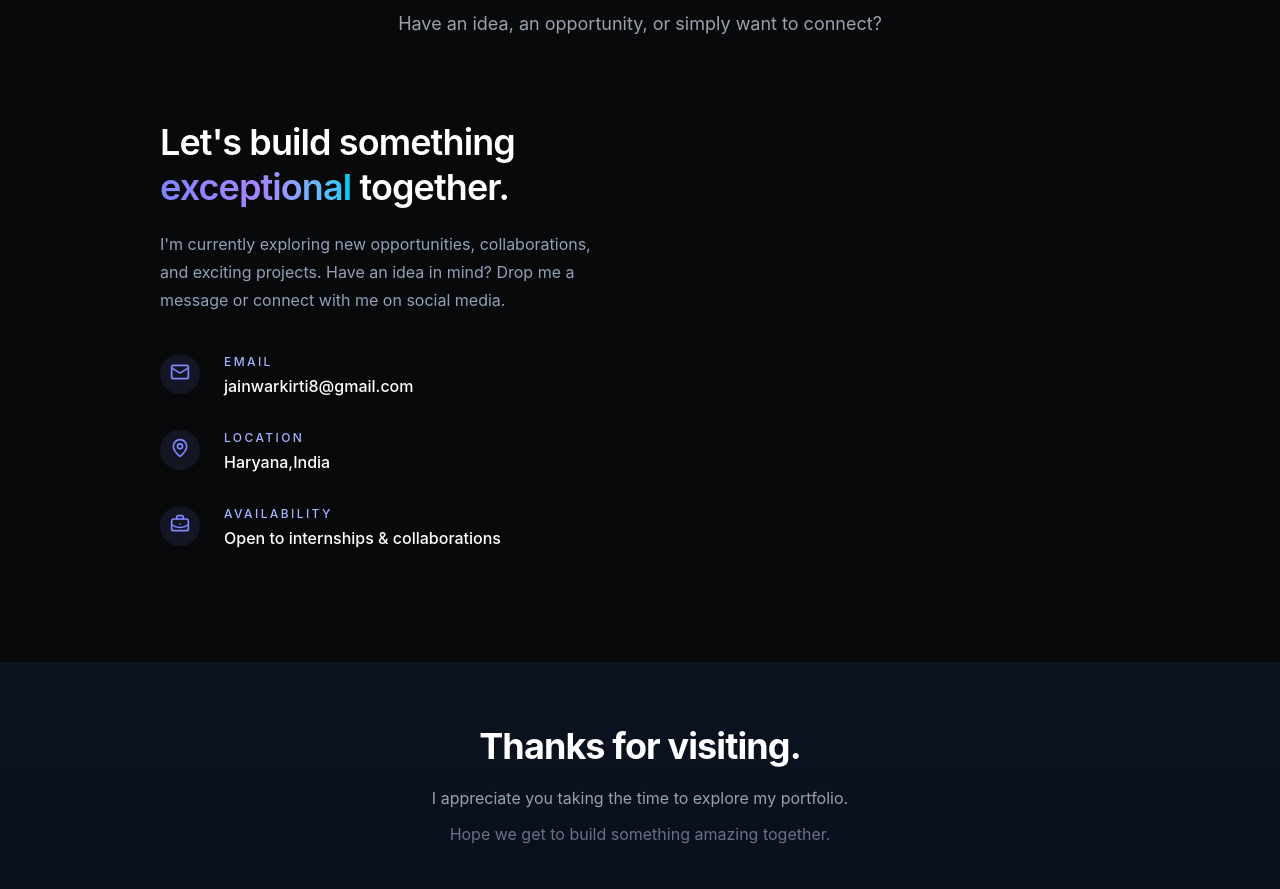
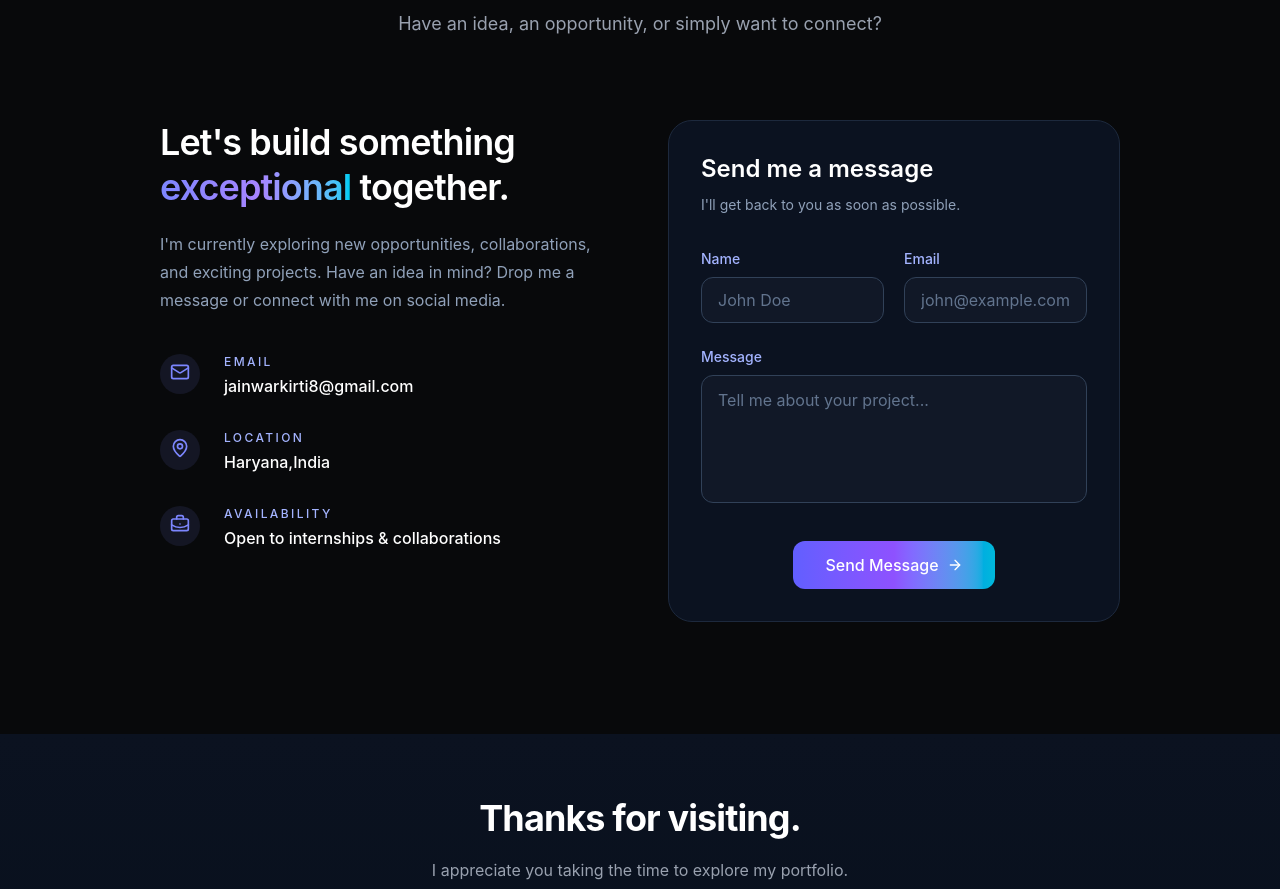
Before and after one commit to Kirti391/Portfolio-website, a React (Vite) app: page / in a window 1280 px wide. Shown: the part 2180-3069 px from the top of the page. Built offline with nearby package versions, Linux system fonts and the light colour scheme.

Commit message:
feat: build responsive contact section UI

```diff
--- a/src/components/contact/contactForm.jsx
+++ b/src/components/contact/contactForm.jsx
@@ -1,25 +1,110 @@
-import { useState } from "react";
-
+import { LuArrowRight } from "react-icons/lu";
+// import { useState } from "react";
 
 function ContactForm() {
-    const [formData, setFormData] = useState({
-    name: "",
-    email: "",
-    message: ""
-});
+  // const [formData, setFormData] = useState({
+  //   name: "",
+  //   email: "",
+  //   message: "",
+  // });
 
-function handleChange(event) {
-  const { name, value } = event.target;
-    setFormData(prevState => ({
-        ...prevState,
-        [name]: value
-    }));
-}
+  // function handleChange(event) {
+  //   const { name, value } = event.target;
+
+  //   setFormData((prevState) => ({
+  //     ...prevState,
+  //     [name]: value,
+  //   }));
+  // }
 
   return (
-    <div>
+    <div className="rounded-3xl border border-slate-800 bg-[#0B1220] p-8">
+      {/* Heading */}
+      <div>
+        <h3 className="text-2xl font-semibold text-white">
+          Send me a message
+        </h3>
 
+        <p className="mt-2 text-sm leading-6 text-slate-400">
+          I'll get back to you as soon as possible.
+        </p>
+      </div>
+
+      {/* Form */}
+      <div className="mt-8 space-y-6">
+
+        {/* Name & Email */}
+        <div className="grid grid-cols-1 gap-5 md:grid-cols-2">
+
+          {/* Name */}
+          <div>
+            <label
+              htmlFor="name"
+              className="mb-2 block text-sm font-medium text-indigo-300"
+            >
+              Name
+            </label>
+
+            <input
+              type="text"
+              id="name"
+              name="name"
+              placeholder="John Doe"
+              className="w-full rounded-xl border border-slate-700 bg-[#111827] px-4 py-2.5 text-white placeholder:text-slate-500 transition-all duration-300 focus:border-indigo-400 focus:outline-none focus:ring-2 focus:ring-indigo-500/20"
+            />
+          </div>
+
+          {/* Email */}
+          <div>
+            <label
+              htmlFor="email"
+              className="mb-2 block text-sm font-medium text-indigo-300"
+            >
+              Email
+            </label>
+
+            <input
+              type="email"
+              id="email"
+              name="email"
+              placeholder="john@example.com"
+              className="w-full rounded-xl border border-slate-700 bg-[#111827] px-4 py-2.5 text-white placeholder:text-slate-500 transition-all duration-300 focus:border-indigo-400 focus:outline-none focus:ring-2 focus:ring-indigo-500/20"
+            />
+          </div>
+
+        </div>
+
+        {/* Message */}
+        <div>
+          <label
+            htmlFor="message"
+            className="mb-2 block text-sm font-medium text-indigo-300"
+          >
+            Message
+          </label>
+
+          <textarea
+            id="message"
+            name="message"
+            placeholder="Tell me about your project..."
+            className="min-h-32 w-full resize-none rounded-xl border border-slate-700 bg-[#111827] px-4 py-3 text-white placeholder:text-slate-500 transition-all duration-300 focus:border-indigo-400 focus:outline-none focus:ring-2 focus:ring-indigo-500/20"
+          />
+        </div>
+
+        {/* Button */}
+        <div className="flex justify-center pt-2">
+          <button
+            type="submit"
+            className="group inline-flex items-center gap-2 rounded-xl bg-gradient-to-r from-indigo-500 via-violet-500 to-cyan-500 px-8 py-3 font-medium text-white transition-all duration-300 hover:-translate-y-0.5 hover:shadow-[0_10px_30px_rgba(99,102,241,0.35)]"
+          >
+            Send Message
+            <LuArrowRight className="transition-transform duration-300 group-hover:translate-x-1" />
+          </button>
+        </div>
+
+      </div>
     </div>
   );
 }
+
 export default ContactForm;
```
